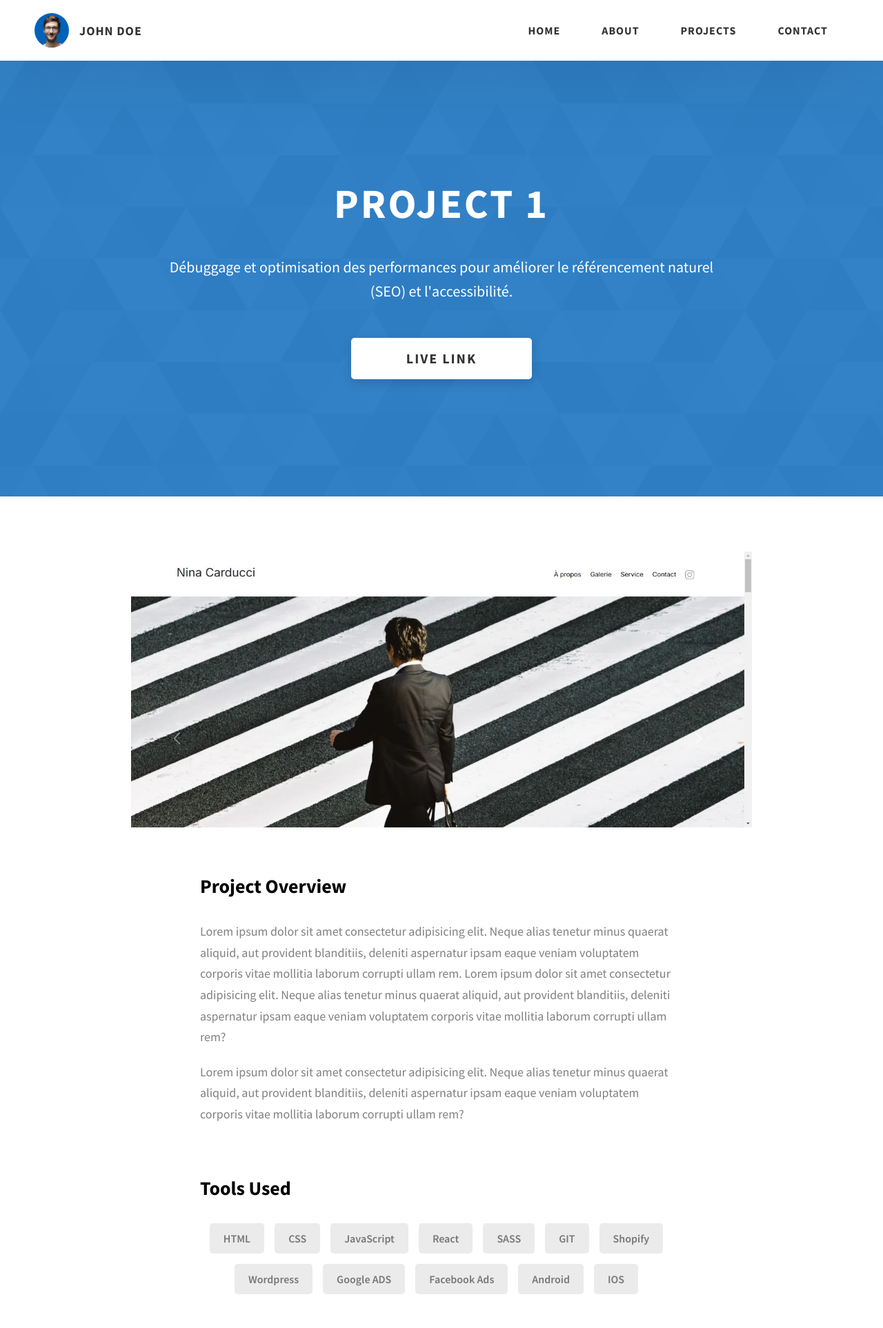
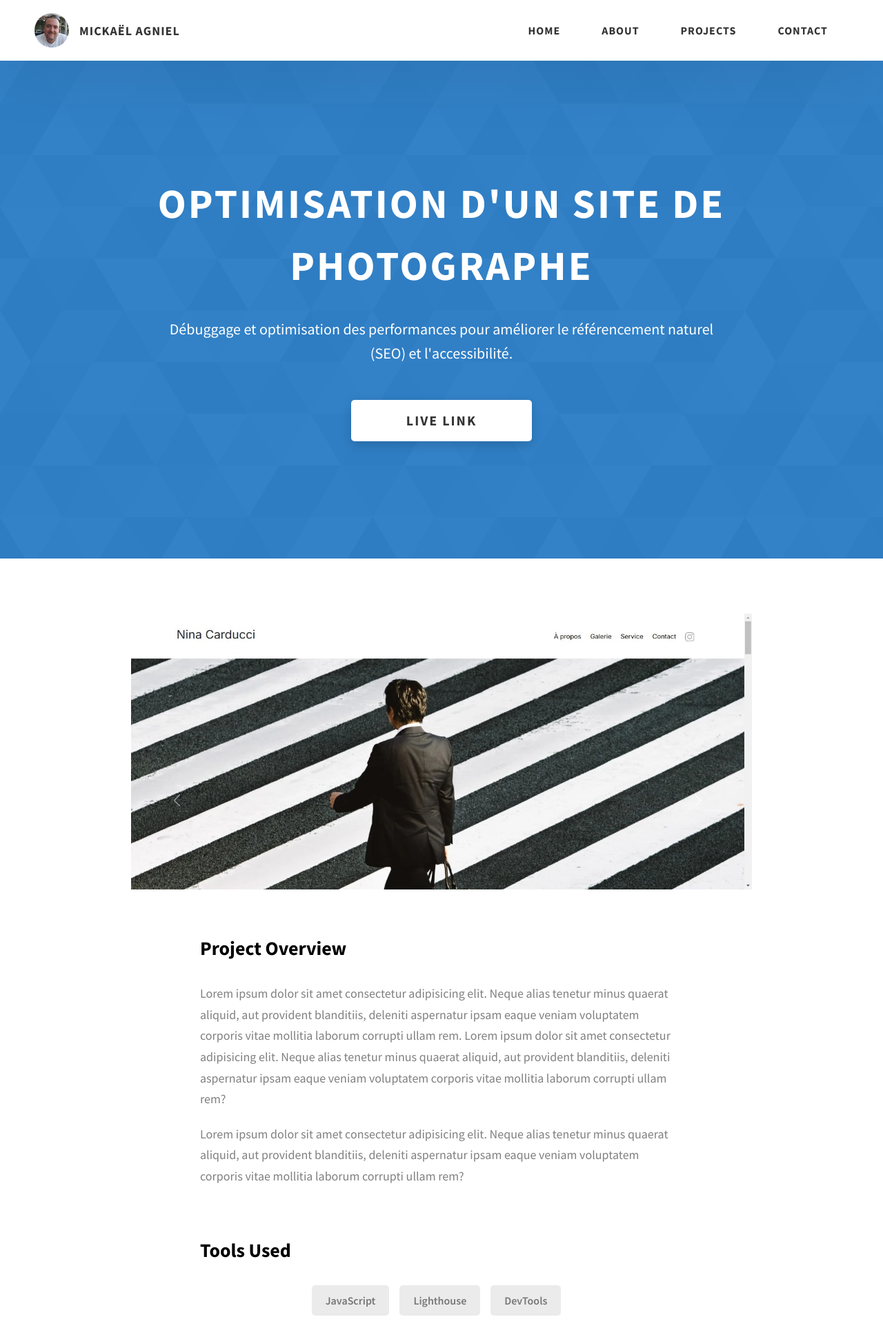
Before and after one commit to mickael13800/p8-Portfolio, a website: page project-1.html in a window 1280 px wide. Shown: the top 1926 px of the page at 69% size. Drawn offline with Linux system fonts and the light colour scheme.

Commit message:
modifs header projets

```diff
--- a/project-1.html
+++ b/project-1.html
@@ -4,8 +4,11 @@
     <meta charset="UTF-8" />
     <meta name="viewport" content="width=device-width, initial-scale=1.0" />
     <meta http-equiv="X-UA-Compatible" content="ie=edge" />
-    <title>Case Study of Project 1</title>
-    <meta name="description" content="Case study page of Project" />
+    <title>Projet 1 | Portfolio - Nina Carducci</title>
+    <meta
+      name="description"
+      content="Projet pour le site web de la photographe Nina Carducci"
+    />
 
     <link rel="stylesheet" href="css/style.css" />
 
@@ -22,12 +25,12 @@
         <div class="header__logo-container">
           <div class="header__logo-img-cont">
             <img
-              src="./assets/png/john-doe.png"
-              alt="Ram Maheshwari Logo Image"
+              src="./assets/jpeg/photo.jpg"
+              alt="Photo de mickaël agniel"
               class="header__logo-img"
             />
           </div>
-          <span class="header__logo-sub">John Doe</span>
+          <span class="header__logo-sub">Mickaël Agniel</span>
         </div>
         <div class="header__main">
           <ul class="header__links">
@@ -84,7 +87,7 @@
     </header>
     <section class="project-cs-hero">
       <div class="project-cs-hero__content">
-        <h1 class="heading-primary">Project 1</h1>
+        <h1 class="heading-primary">Optimisation d'un site de photographe</h1>
         <div class="project-cs-hero__info">
           <p class="text-primary">
             Débuggage et optimisation des performances pour améliorer le
@@ -134,30 +137,21 @@
             <div class="project-details__tools-used">
               <h3 class="project-details__content-title">Tools Used</h3>
               <div class="skills">
-                <div class="skills__skill">HTML</div>
-                <div class="skills__skill">CSS</div>
                 <div class="skills__skill">JavaScript</div>
-                <div class="skills__skill">React</div>
-                <div class="skills__skill">SASS</div>
-                <div class="skills__skill">GIT</div>
-                <div class="skills__skill">Shopify</div>
-                <div class="skills__skill">Wordpress</div>
-                <div class="skills__skill">Google ADS</div>
-                <div class="skills__skill">Facebook Ads</div>
-                <div class="skills__skill">Android</div>
-                <div class="skills__skill">IOS</div>
+                <div class="skills__skill">Lighthouse</div>
+                <div class="skills__skill">DevTools</div>
               </div>
             </div>
             <div class="project-details__links">
               <h3 class="project-details__content-title">See Live</h3>
               <a
-                href="#"
+                href="https://mickael13800.github.io/p4-Nina/"
                 class="btn btn--med btn--theme project-details__links-btn"
                 target="_blank"
                 >Live Link</a
               >
               <a
-                href="#"
+                href="https://github.com/mickael13800/p4-Nina/blob/master/index.html"
                 class="btn btn--med btn--theme-inv project-details__links-btn"
                 target="_blank"
                 >Code Link</a
```
Also changed, not shown: index.html (+2 -2 lines), project-2.html (+3 -3 lines), project-3.html (+3 -3 lines).
